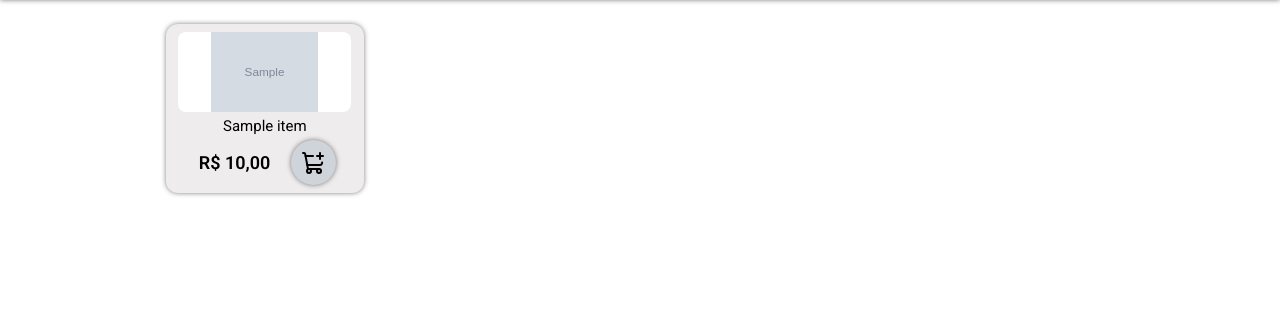
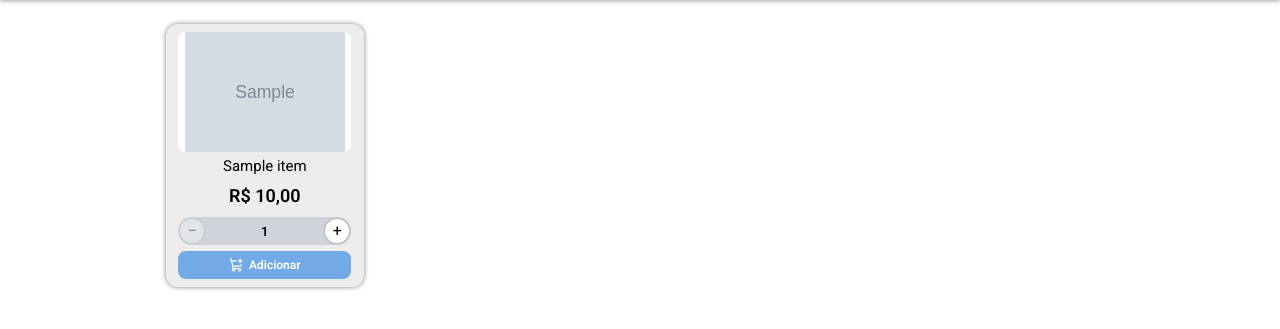
Before and after one commit to AnalystLucas/ecommerce, a Flask app: page /produtos in a window 1280 px wide. Shown: the part 249-578 px from the top of the page. Run offline with Flask 3, Linux system fonts and the light colour scheme; grey boxes marked "Sample" are stand-in pictures; a database or web service that is not in the repository returns one stand-in record (values such as "Sample title"); some web fonts are replaced.

Commit message:
Refatoramento do layout e css e app.js sobre os card de produtos

```diff
--- a/app.py
+++ b/app.py
@@ -348,7 +348,7 @@ def inserir_pedidos():
         if not resultado:
             return jsonify({"mensagem": "Produto" + resultado['item'] +" não encontrado!, Remova para continuar"}), 404
 
-        itens.append(resultado['item'])
+        itens.append({"item": resultado['item'], "qtd": item['qtd']})
 
         total += float(resultado["preco"]) * float(item["qtd"])
 
--- a/static/js/app.js
+++ b/static/js/app.js
@@ -61,12 +61,18 @@ function adiciona_item_carrinho() {
         if (!link) return;
 
         e.preventDefault();
+
+        // Quantidade escolhida no card (- 1 +). Se não achar o controle, usa 1.
+        const bloco = link.closest(".acoes-card");
+        const campo = bloco ? bloco.querySelector(".qtd-valor") : null;
+        const qtd = campo ? (parseInt(campo.textContent) || 1) : 1;
+
         let dados = dadosLocal('produtos');
         produto = dados.find(item => item.id === link.dataset.id_item)
 
         // Verifica se já existe e se exister soma
         if (produto) {
-            produto.qtd += 1
+            produto.qtd += qtd
             alert(`${produto.item} qtd: ${produto.qtd}`)
         }
 
@@ -77,7 +83,7 @@ function adiciona_item_carrinho() {
                 item: link.dataset.item,
                 preco: link.dataset.preco,
                 imagem: link.dataset.imagem,
-                qtd: 1
+                qtd: qtd
             })
             alert(`${link.dataset.item} Adicionado ao Carrinho`)
 
@@ -87,6 +93,37 @@ function adiciona_item_carrinho() {
 
         carrinho_b.textContent = dados.length;
 
+        // Depois de adicionar, a quantidade do card volta para 1
+        if (campo) {
+            campo.textContent = 1;
+            bloco.querySelector(".qtd-menos").disabled = true;
+        }
+
+    });
+}
+
+// Controle de quantidade (- 1 +) dentro dos cards da vitrine.
+// Usa delegação no .b-card, assim continua funcionando depois que o filtrar() troca os cards.
+function controlar_qtd_card() {
+    b_card.addEventListener('click', (e) => {
+        const botao = e.target.closest(".qtd-menos, .qtd-mais");
+        if (!botao) return;
+
+        e.preventDefault();
+
+        const bloco = botao.closest(".qtd-card");
+        const valor = bloco.querySelector(".qtd-valor");
+        const menos = bloco.querySelector(".qtd-menos");
+        let atual = parseInt(valor.textContent) || 1;
+
+        if (botao.classList.contains("qtd-mais")) {
+            if (atual < 99) atual++;
+        } else if (atual > 1) {
+            atual--;
+        }
+
+        valor.textContent = atual;
+        menos.disabled = atual <= 1;
     });
 }
 
@@ -696,6 +733,7 @@ if (page == 'admin-produtos') {
 
 if (page == 'produtos') {
     adiciona_item_carrinho()
+    controlar_qtd_card()
 
     // Adicionando o evento change no select e passando a função filtrar
     document.querySelector("select[name='categoria-s']").addEventListener("change", filtrar)
--- a/static/style.css
+++ b/static/style.css
@@ -351,7 +351,7 @@ main { /* Padrão da Pagina da ADM unico lugar que esta nessa formatação */
     margin: auto;
     object-fit: contain;
     width: 95%;
-    height: 140px;
+    height: 120px;
     aspect-ratio: 16/9;
     background: var(--branco);
     border-radius: 8px;
@@ -364,7 +364,7 @@ main { /* Padrão da Pagina da ADM unico lugar que esta nessa formatação */
 
 .titulo-p {
     font-size: 15px;
-
+    flex: 1; /* ocupa o espaço livre: preço e botões ficam alinhados entre cards da mesma linha */
 }
 
 .preco-p {
@@ -372,38 +372,86 @@ main { /* Padrão da Pagina da ADM unico lugar que esta nessa formatação */
     font-size: 18px;
 }
 
-.icon {
-    width: clamp(33px, 9vw, 45px);
-    height: clamp(33px, 9vw, 45px);
-    /* align-self: flex-end; */
-    background-color: var(--cinza);
-    border-radius: 50%;
-    box-shadow: 0 0 5px var(--sombraM);
-
+.f-card{
+    width: 95%;
+    display: flex;
+    flex-direction: column;
+    align-items: center;
+    gap: 6px;
 }
 
-.icon a {
+.acoes-card {
+    width: 100%;
+    display: flex;
+    flex-direction: column;
+    gap: 6px;
+}
+
+/* Controle de quantidade: - 1 + */
+.qtd-card {
+    display: flex;
+    align-items: center;
+    justify-content: space-between;
+    background-color: var(--cinza);
+    border-radius: 20px;
+    padding: 2px;
+}
+
+.qtd-card button {
+    width: 24px;
+    height: 24px;
+    border-radius: 50%;
+    background-color: var(--branco);
+    color: var(--preto);
+    font-size: 16px;
+    line-height: 1;
     display: flex;
     align-items: center;
     justify-content: center;
-    width: 100%;
-    height: 100%;
-    color: var(--preto);
-    box-sizing: border-box;
+    cursor: pointer;
+    box-shadow: 0 0 3px var(--sombraF);
     transition: .2s;
 }
 
-.icon a:hover{
-    cursor: pointer;
+.qtd-card button:hover:not(:disabled) {
     color: var(--azulC);
 }
 
-.f-card{
-    width: 95%;
+.qtd-card button:disabled {
+    opacity: .4;
+    cursor: not-allowed;
+}
+
+.qtd-valor {
+    flex: 1;
+    text-align: center;
+    font-size: 13px;
+    font-weight: 600;
+}
+
+/* Botão Adicionar (usa a mesma cor do .btn-submit) */
+.acoes-card .conectar-bagde {
     display: flex;
-    flex-direction: row;
     align-items: center;
-    justify-content: space-evenly;
+    justify-content: center;
+    gap: 6px;
+    height: 28px;
+    background-color: var(--azulC);
+    color: #fff;
+    border-radius: 8px;
+    font-size: 12px;
+    font-weight: 600;
+    cursor: pointer;
+    transition: .2s;
+}
+
+.acoes-card .conectar-bagde svg {
+    width: 14px;
+    height: 14px;
+}
+
+.acoes-card .conectar-bagde:hover {
+    background-color: var(--azulMedio);
 }
 
 /* Carrinho do Site */
@@ -925,7 +973,7 @@ form img {
 		width: 90%;
 	}
 	.card img {
-		height: 80px;
+		height: 120px;
 	}
 }
 
--- a/templates/produtos.html
+++ b/templates/produtos.html
@@ -75,8 +75,15 @@
 
                 <div class="f-card">
                     <p class="preco-p">R$ {{ "%.2f" |format(produto.preco) | replace(".", ",") }}</p>
-                    <div class="icon">
-                        <a  class="conectar-bagde" data-id_item="{{ produto._id|string }}" data-item="{{ produto.item }}" data-preco='{{ "%.2f" |format(produto.preco) | replace(".", ",") }}' data-imagem="{{url_for('static', filename='img_prod/' ~ produto.imagem) if produto.imagem else ''}}">
+
+                    <div class="acoes-card">
+                        <div class="qtd-card" role="group" aria-label="Quantidade de {{ produto.item }}">
+                            <button type="button" class="qtd-menos" aria-label="Diminuir quantidade" disabled>&minus;</button>
+                            <span class="qtd-valor" aria-live="polite">1</span>
+                            <button type="button" class="qtd-mais" aria-label="Aumentar quantidade">+</button>
+                        </div>
+
+                        <a  class="conectar-bagde" role="button" data-id_item="{{ produto._id|string }}" data-item="{{ produto.item }}" data-preco='{{ "%.2f" |format(produto.preco) | replace(".", ",") }}' data-imagem="{{url_for('static', filename='img_prod/' ~ produto.imagem) if produto.imagem else ''}}">
                             <svg xmlns="http://www.w3.org/2000/svg" width="24" height="24"
                                 viewBox="0 0 24 24" fill="none" stroke="currentColor" stroke-width="2"
                                 stroke-linecap="round" stroke-linejoin="round"
@@ -89,6 +96,7 @@
                                 <circle cx="18" cy="20" r="2" />
                                 <circle cx="8" cy="20" r="2" />
                             </svg>
+                            <span>Adicionar</span>
                         </a>
                     </div>
                 </div>
@@ -96,8 +104,8 @@
             </div>
             {% endfor %}
 
+        </div>
     </div>
-
 </main>
 
 {% endblock%}
```
